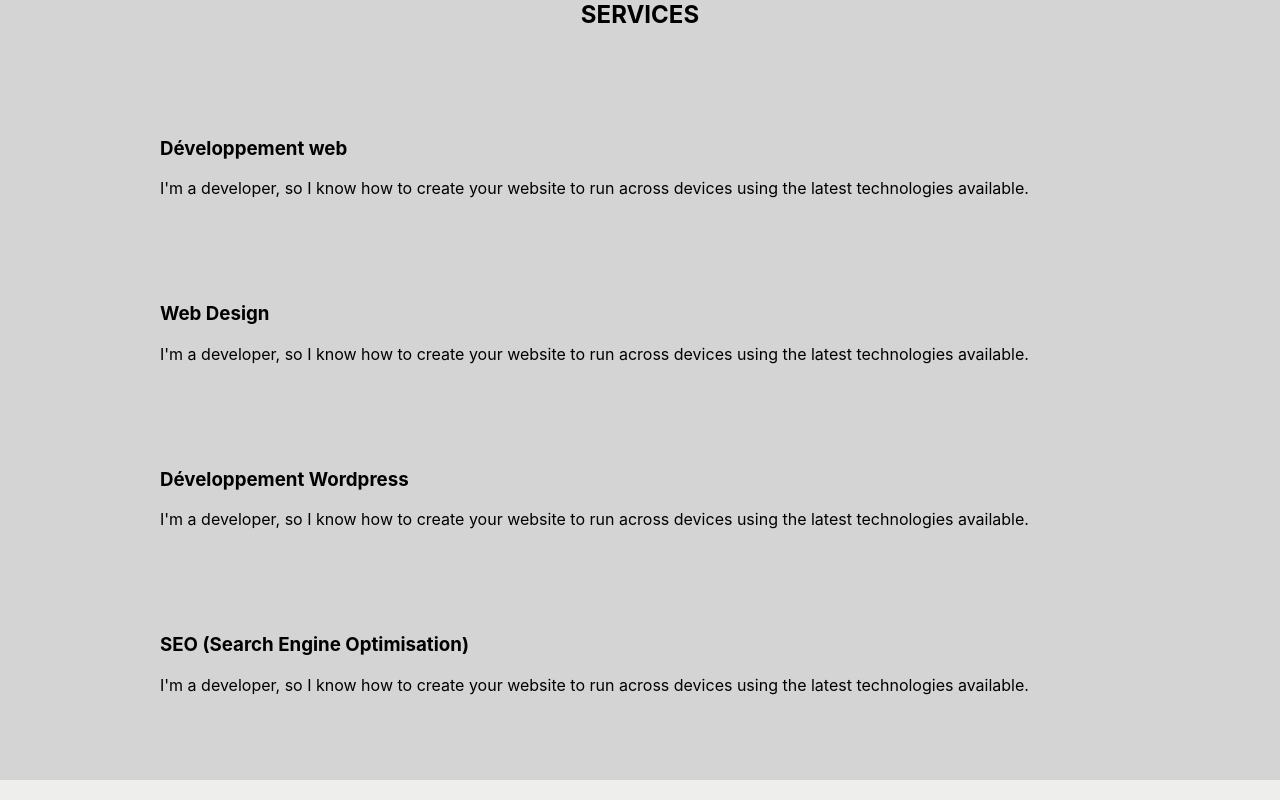
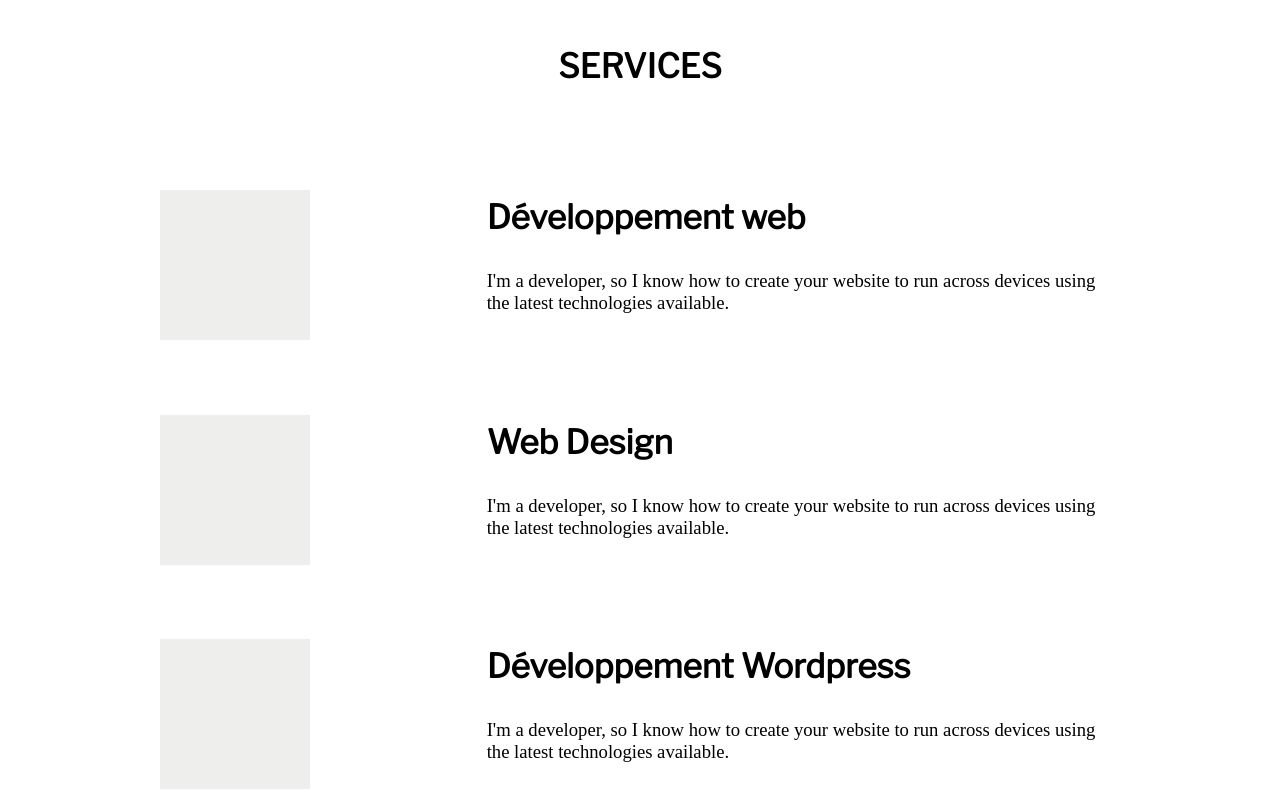
Before and after one commit to MattLdwig/my-portfolio, a React (Create React App) app: page / in a window 1280 px wide. Shown: the part 820-1620 px from the top of the page. Built offline with nearby package versions, Linux system fonts and the light colour scheme; what react-pose would draw is missing.

Commit message:
styles(): Add layout to services section

```diff
--- a/src/App.css
+++ b/src/App.css
@@ -9,12 +9,14 @@
   --sand: #D4D4D4;
 }
 
+@import url("https://use.typekit.net/tgj3efo.css");
+
 body {
-  background-color: var(--lightGray)
-}
-
-
-.App {
+  background-color: var(--lightGray);
+  font-family: adobe-garamond-pro, serif;
+  font-size: 14px;
+  font-style: normal;
+  font-weight: 400;
 }
 
 .App-logo {
--- a/src/Components/Home.css
+++ b/src/Components/Home.css
@@ -175,11 +175,11 @@
 }
 
 .cls-1 {
-    fill: var(--almond);
+    fill: var(--black);
 }
 
 .cls-2 {
-    fill: var(--lightPink);
+    fill: var(--lightGray);
 }
 
 /*.header--pres-animate,
--- a/src/Components/SelectedWork.js
+++ b/src/Components/SelectedWork.js
@@ -1,25 +1,6 @@
 import React from 'react'
 
 import './Selected.css';
-
-const selected = [
-    {
-        project: 'Amande et Basilic',
-        img: '',
-        pitch: 'La nouvelle maison des amoureux de la nature'
-    },
-    {
-        project: 'Amande et Basilic',
-        img: '',
-        pitch: 'La nouvelle maison des amoureux de la nature'
-    },
-    {
-        project: 'Amande et Basilic',
-        img: '',
-        pitch: 'La nouvelle maison des amoureux de la nature'
-    }
-]
-
 
 function SelectedWork() {
   return (
--- a/src/Components/Services.css
+++ b/src/Components/Services.css
@@ -1,18 +1,52 @@
+h2,
+h3 {
+    font-family: 'Libre Franklin', sans-serif;
+}
+
 .services--container {
-    background-color: var(--sand);
+    background-color: #FFF;
     display: grid;
     grid-template-columns: 1fr 1fr 10px 960px 10px 1fr 1fr;
-    height: 100vh;
+    min-height: 100vh;
 }
 
 .services--title {
     grid-column: 1 / -1;
     text-align: center;
+    padding: 0;
+    font-size: 2.369em;
+    margin: 2em 0;
+}
+
+.service--title {
+    font-size: 1.777em;
+    margin: 0 0 1em 0;
 }
 
 .service--frontend,
 .service--design,
 .service--wordpress,
 .service--seo {
-    grid-column: 4
+    grid-column: 4;
+    display: grid;
+    grid-template-columns: repeat(12, 1fr);
+    grid-gap: 20px;
+    align-items: center;
+    font-size: 1.333em;
+    margin: 2em 0;
 }
+
+.service--desc-container {
+    grid-column: 5 / -1;
+}
+
+.service--desc-container_right {
+    grid-column: 1 / 9;
+}
+
+.service--image {
+    width: 150px;
+    height: 150px;
+    background-color: var(--lightGray);
+    grid-column: 1 / 4;
+}
--- a/src/Components/Services.js
+++ b/src/Components/Services.js
@@ -19,28 +19,40 @@
     <section className="services--container">
         <h2 className="services--title">SERVICES</h2>
         <div className="service--frontend">
+            <div className="service--image dev"></div>
+            <div className="service--desc-container">
             <h3 className="service--title">Développement web</h3>
             <p className="service--desc">
                 I'm a developer, so I know how to create your website to run across devices using the latest technologies available.
             </p>
+            </div>
         </div>
         <div className="service--design">
+            <div className="service--image design"></div>
+            <div className="service--desc-container">
             <h3 className="service--title">Web Design</h3>
             <p className="service--desc">
                 I'm a developer, so I know how to create your website to run across devices using the latest technologies available.
             </p>
+            </div>
         </div>
         <div className="service--wordpress">
+            <div className="service--image wordpress"></div>
+            <div className="service--desc-container">
             <h3 className="service--title">Développement Wordpress</h3>
             <p className="service--desc">
                 I'm a developer, so I know how to create your website to run across devices using the latest technologies available.
             </p>
+            </div>
         </div>
         <div className="service--seo">
+            <div className="service--image seo"></div>
+            <div className="service--desc-container">
             <h3 className="service--title">SEO (Search Engine Optimisation)</h3>
             <p className="service--desc">
                 I'm a developer, so I know how to create your website to run across devices using the latest technologies available.
             </p>
+            </div>
         </div>
     </section>
   )
```
